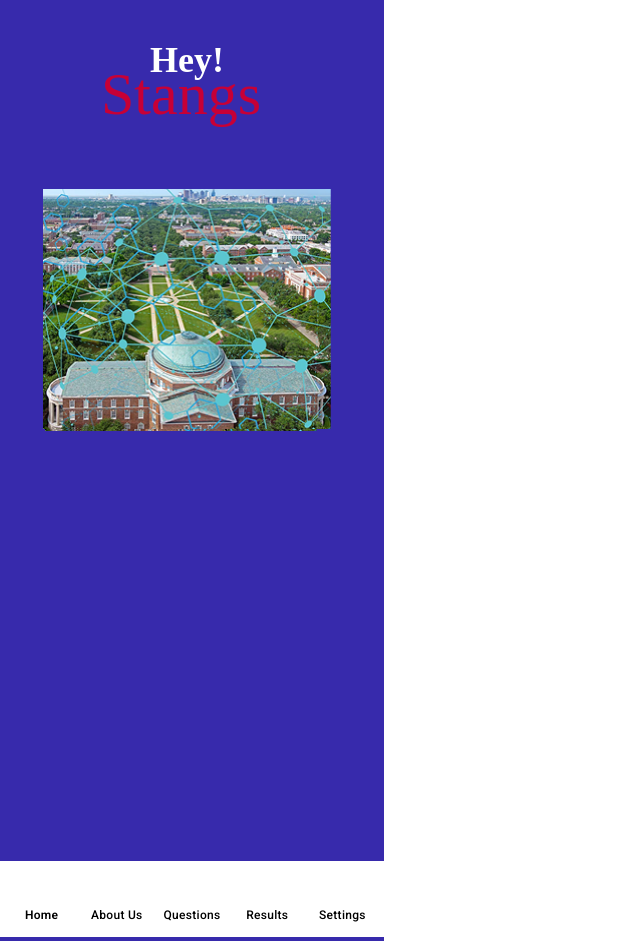
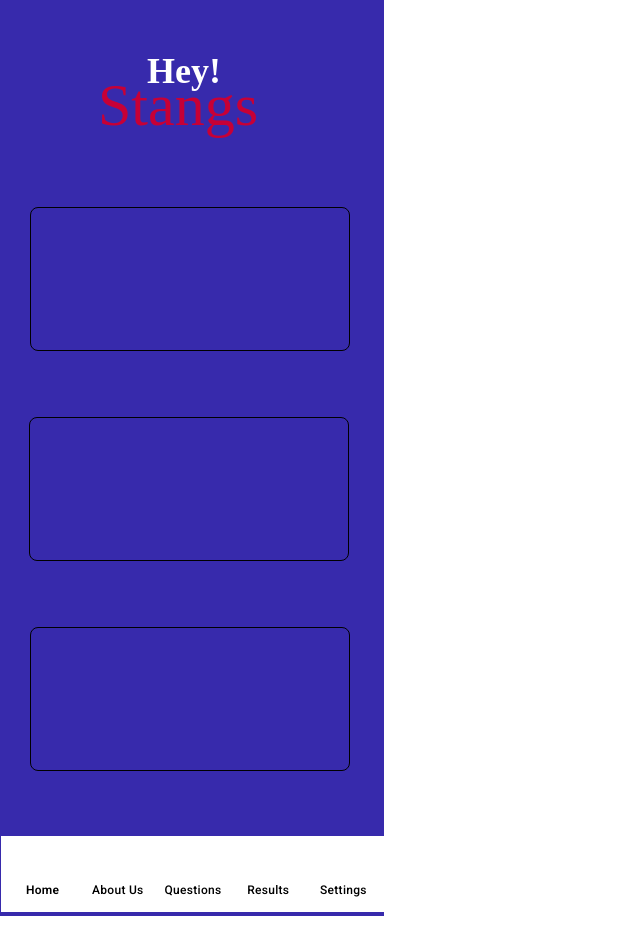
Before and after one commit to KZhang2002/Ethics-Web-App, a React (Vite) app: page / in a window 1280 px wide. Shown: the whole page, without its empty margins (0-640 px from the left). After the commit the page ends 916 px from the top, so only its background shows below. Built offline with nearby package versions, Linux system fonts and the light colour scheme; a web font is replaced by a local one.

Commit message:
Home Page

```diff
--- a/src/App.tsx
+++ b/src/App.tsx
@@ -3,6 +3,7 @@ import './App.css';
 import {Home} from './Home';
 import {Example} from './ExampleFile';
 import {AboutMe}from './AboutMe';
+import HomePage from './HomePage';
 
 // I'll implement a system for navigating between pages later, just put any links as blank using "#" for now.
 // Figma has a plugin called FigmaToCode that allows you to select elements and get code for it
@@ -22,8 +23,9 @@ function App() {
     <div>
       {/* when testing, just put your component here and comment out the other components*/}
       {/* <Example/> */}
-      <AboutMe/>
+      {/* <AboutMe/> */}
       {/*<Home/>*/}
+      <HomePage/>
     </div>
   );
 }
--- /dev/null
+++ b/src/HomePage.tsx
@@ -0,0 +1,97 @@
+import React from "react";
+
+
+export const HomePage = () => {
+  return (
+    <div>
+<div className="w-96 h-[916px] relative bg-indigo-800 overflow-hidden">
+    <div className="w-24 h-24 left-[-7px] top-[-49px] absolute" />
+    <div data-asset-Type="Icon" data-direction="Horizontal" data-variant="Stroke" className="w-80 h-36 min-w-60 p-6 left-[30px] top-[207px] absolute bg-Background-Default-Default rounded-lg outline outline-1 outline-offset-[-1px] outline-Border-Default-Default inline-flex justify-start items-start gap-6 flex-wrap content-start">
+        <div data-size="32" className="w-8 h-8 overflow-hidden" />
+        <div className="flex-1 min-w-40 inline-flex flex-col justify-start items-start gap-4">
+            <div className="self-stretch inline-flex flex-col justify-start items-start gap-2">
+                <div></div>
+                <div></div>
+            </div>
+        </div>
+    </div>
+    <div data-asset-Type="Icon" data-direction="Horizontal" data-variant="Stroke" className="w-80 h-36 min-w-60 p-6 left-[29px] top-[417px] absolute bg-Background-Default-Default rounded-lg outline outline-1 outline-offset-[-1px] outline-Border-Default-Default inline-flex justify-start items-start gap-6 flex-wrap content-start">
+        <div data-size="32" className="w-8 h-8 overflow-hidden" />
+        <div className="flex-1 min-w-40 inline-flex flex-col justify-start items-start gap-4">
+            <div className="self-stretch inline-flex flex-col justify-start items-start gap-2">
+                <div></div>
+                <div></div>
+            </div>
+        </div>
+    </div>
+    <div data-asset-Type="Icon" data-direction="Horizontal" data-variant="Stroke" className="w-80 h-36 min-w-60 p-6 left-[30px] top-[627px] absolute bg-Background-Default-Default rounded-lg outline outline-1 outline-offset-[-1px] outline-Border-Default-Default inline-flex justify-start items-start gap-6 flex-wrap content-start">
+        <div data-size="32" className="w-8 h-8 overflow-hidden" />
+        <div className="flex-1 min-w-40 inline-flex flex-col justify-start items-start gap-4">
+            <div className="self-stretch inline-flex flex-col justify-start items-start gap-2">
+                <div></div>
+                <div></div>
+            </div>
+        </div>
+    </div>
+    <div data-configuration="Icon & label" data-segments="5" className="w-96 px-2 left-[1px] top-[836px] absolute bg-white inline-flex justify-start items-start gap-2">
+        <div data-badge="None" data-label="True" data-selected="True" data-state="Enabled" className="flex-1 pt-3 pb-4 inline-flex flex-col justify-center items-center gap-1">
+            <div className="bg-white rounded-2xl flex flex-col justify-center items-center overflow-hidden">
+                <div className="w-16 h-8 px-5 py-1 inline-flex justify-center items-center">
+                    <div className="w-6 h-6 relative overflow-hidden">
+                        <div className="w-3.5 h-5 left-[5px] top-[2px] absolute bg-SMU-Blue" />
+                    </div>
+                </div>
+            </div>
+            <div className="self-stretch text-center justify-start text-SMU-Blue text-xs font-semibold font-['Roboto'] leading-none tracking-wide">Home</div>
+        </div>
+        <div data-badge="None" data-label="True" data-selected="False" data-state="Enabled" className="flex-1 pt-3 pb-4 inline-flex flex-col justify-center items-center gap-1">
+            <div className="w-8 rounded-2xl inline-flex justify-center items-center">
+                <div className="w-16 h-8 px-5 py-1 flex justify-center items-center gap-2.5">
+                    <div className="w-6 h-6 relative">
+                        <div className="w-5 h-5 left-[2px] top-[2px] absolute bg-SMU-Blue" />
+                    </div>
+                </div>
+            </div>
+            <div className="self-stretch text-center justify-start text-SMU-Blue text-xs font-medium font-['Roboto'] leading-none tracking-wide">About Us</div>
+        </div>
+        <div data-badge="None" data-label="True" data-selected="False" data-state="Enabled" className="flex-1 pt-3 pb-4 inline-flex flex-col justify-center items-center gap-1">
+            <div className="w-8 rounded-2xl inline-flex justify-center items-center">
+                <div className="w-16 h-8 px-5 py-1 flex justify-center items-center gap-2.5">
+                    <div className="w-6 h-6 relative">
+                        <div className="w-5 h-5 left-[2px] top-[2px] absolute bg-SMU-Blue" />
+                    </div>
+                </div>
+            </div>
+            <div className="self-stretch text-center justify-start text-SMU-Blue text-xs font-medium font-['Roboto'] leading-none tracking-wide">Questions</div>
+        </div>
+        <div data-badge="None" data-label="True" data-selected="False" data-state="Enabled" className="flex-1 pt-3 pb-4 inline-flex flex-col justify-center items-center gap-1">
+            <div className="w-8 rounded-2xl inline-flex justify-center items-center">
+                <div className="w-16 h-8 px-5 py-1 flex justify-center items-center gap-2.5">
+                    <div className="w-6 h-6 relative">
+                        <div className="w-4 h-4 left-[3px] top-[3px] absolute bg-SMU-Blue" />
+                    </div>
+                </div>
+            </div>
+            <div className="self-stretch text-center justify-start text-SMU-Blue text-xs font-medium font-['Roboto'] leading-none tracking-wide">Results</div>
+        </div>
+        <div data-badge="None" data-label="True" data-selected="False" data-state="Enabled" className="flex-1 pt-3 pb-4 inline-flex flex-col justify-center items-center gap-1">
+            <div className="w-8 rounded-2xl inline-flex justify-center items-center">
+                <div className="w-16 h-8 px-5 py-1 flex justify-center items-center gap-2.5">
+                    <div className="w-6 h-6 relative">
+                        <div className="w-5 h-5 left-[1.95px] top-[2px] absolute bg-SMU-Blue" />
+                    </div>
+                </div>
+            </div>
+            <div className="self-stretch text-center justify-start text-SMU-Blue text-xs font-medium font-['Roboto'] leading-none tracking-wide">Settings</div>
+        </div>
+    </div>
+    <div className="w-44 h-24 left-[98px] top-[51px] absolute">
+        <div className="left-[49px] top-0 absolute justify-start text-white text-4xl font-bold font-['Playfair']">Hey!</div>
+        <div className="left-0 top-[24px] absolute justify-start text-rose-700 text-6xl font-normal font-['Lobster']">Stangs</div>
+    </div>
+</div>
+    </div>
+  )
+}
+
+export default HomePage;
--- /dev/null
+++ b/src/ResultsPage.tsx
@@ -0,0 +1,11 @@
+import React from "react";
+
+
+export const ResultsPage = () => {
+  return (
+    <div>
+    </div>
+  )
+}
+
+export default ResultsPage;
```
